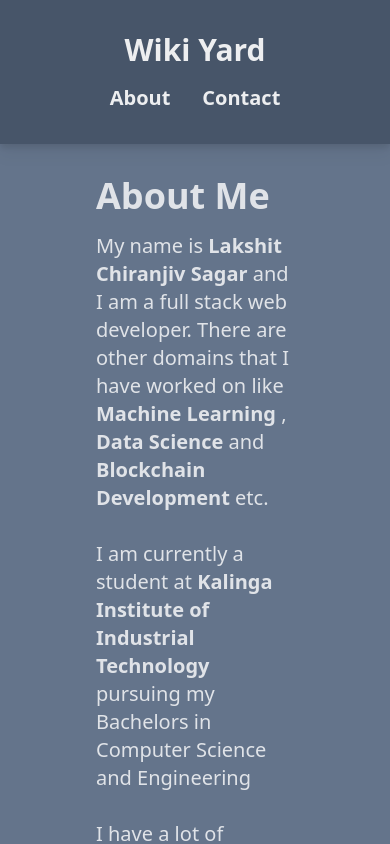
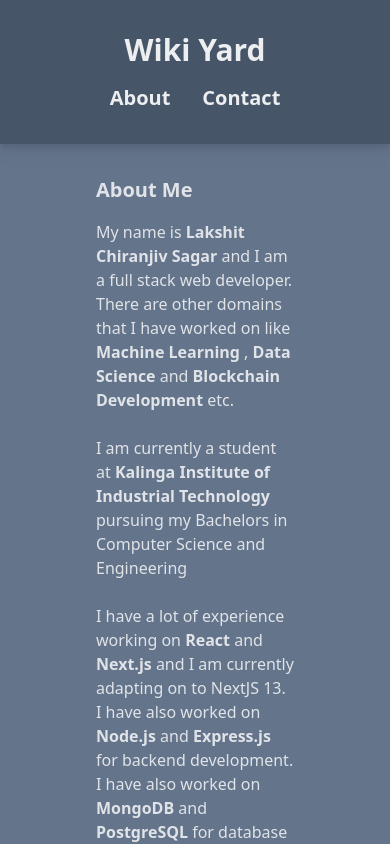
Before and after one commit to Lakshit-Chiranjiv/Wiki-Search-Website, a Next.js app: page /about in a window 390 px wide. Shown: the top 844 px of the page. Built offline with nearby package versions, Linux system fonts and the light colour scheme.

Commit message:
responsive about page

```diff
--- a/app/about/page.tsx
+++ b/app/about/page.tsx
@@ -2,8 +2,8 @@ import React from 'react'
 
 const About = () => {
   return (
-    <div className='text-white/80 text-xl'>
-        <h1 className='text-4xl font-bold my-4'>About Me</h1>
+    <div className='text-white/80 text-base md:text-xl'>
+        <h1 className='text-xl sm:text-2xl md:text-4xl font-bold my-4'>About Me</h1>
         <p>My name is <strong className='font-semibold'>Lakshit Chiranjiv Sagar</strong> and I am a full stack web developer. There are other domains that I have worked on like <strong className='font-semibold'>Machine Learning</strong> , <strong className='font-semibold'>Data Science</strong> and <strong className='font-semibold'> Blockchain Development</strong> etc.</p>
         <br />
         <p>I am currently a student at <strong className='font-semibold'>Kalinga Institute of Industrial Technology</strong> pursuing my Bachelors in Computer Science and Engineering</p>
```
